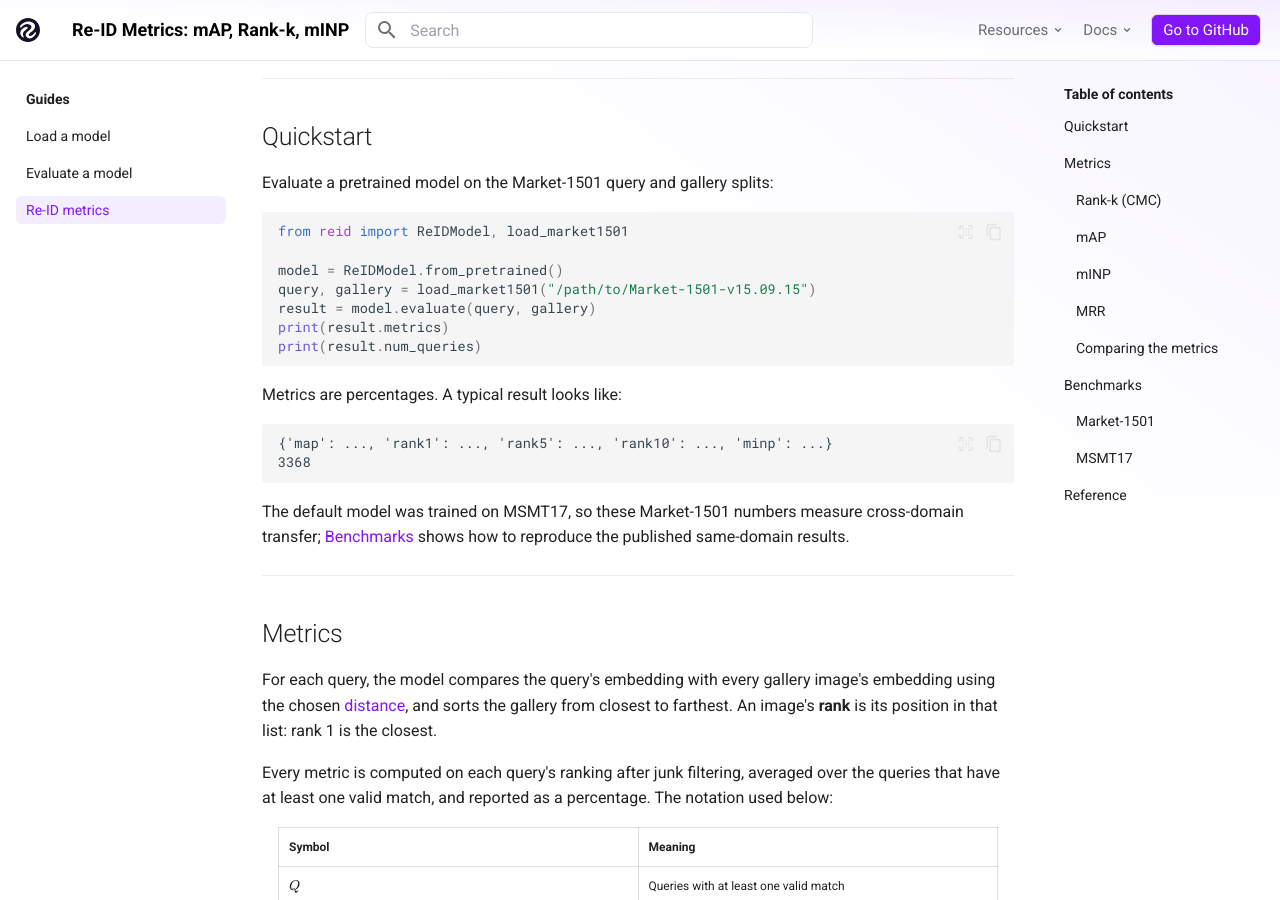
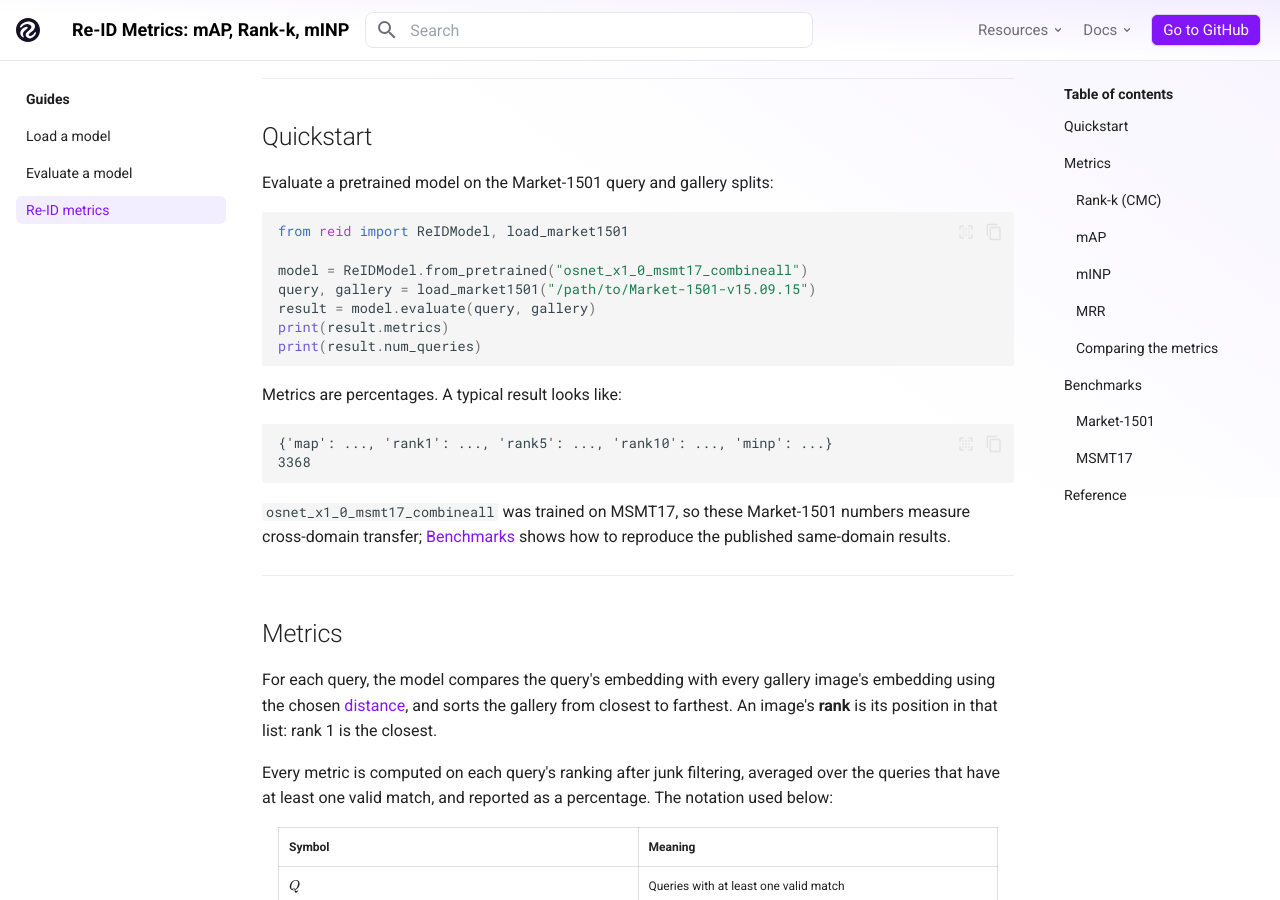
Before and after one commit to roboflow/re-ID, an MkDocs documentation site: the page built from docs/learn/metrics.md, in a window 1280 px wide and 900 px high, scrolled down 403 px. Built offline with MkDocs 1.6.1 and Material for MkDocs 9.7.7, drawn with Linux system fonts in a browser that asks for light colours; comment, search, counter and statistics services are not loaded; some of the changed text lies outside the part shown.

Commit message:
api: require a source in ReIDModel.from_pretrained (#25)
Drop the hidden default model and the DEFAULT_MODEL export, so every call names the checkpoint it loads.

Co-authored-by: Claude Opus 5.5 <noreply@anthropic.com>

````diff
--- a/docs/learn/metrics.md
+++ b/docs/learn/metrics.md
@@ -21,7 +21,7 @@ Evaluate a pretrained model on the Market-1501 query and gallery splits:
 ```python
 from reid import ReIDModel, load_market1501
 
-model = ReIDModel.from_pretrained()
+model = ReIDModel.from_pretrained("osnet_x1_0_msmt17_combineall")
 query, gallery = load_market1501("/path/to/Market-1501-v15.09.15")
 result = model.evaluate(query, gallery)
 print(result.metrics)
@@ -35,7 +35,7 @@ Metrics are percentages. A typical result looks like:
 3368
 ```
 
-The default model was trained on MSMT17, so these Market-1501 numbers measure cross-domain transfer; [Benchmarks](#benchmarks) shows how to reproduce the published same-domain results.
+`osnet_x1_0_msmt17_combineall` was trained on MSMT17, so these Market-1501 numbers measure cross-domain transfer; [Benchmarks](#benchmarks) shows how to reproduce the published same-domain results.
 
 ---
 
@@ -129,7 +129,7 @@ With exactly one correct match, average precision equals the reciprocal rank, so
 
 ## Benchmarks
 
-Use a checkpoint trained on the training split of the dataset you evaluate. The default `osnet_x1_0_msmt17_combineall` was trained on all of MSMT17, test identities included: on MSMT17 it leaks the test split, and on Market-1501 it measures **cross-domain** transfer: Rank-1 66.3 and mAP 37.4 with euclidean distance. The examples below load the same-domain OSNet x1.0 checkpoints from torchreid. Their published results use **euclidean** distance, so the examples do too; [`docs/cookbooks/how-to-benchmark-reid-models.ipynb`](https://github.com/roboflow/re-ID/blob/main/docs/cookbooks/how-to-benchmark-reid-models.ipynb) runs both end to end.
+Use a checkpoint trained on the training split of the dataset you evaluate. `osnet_x1_0_msmt17_combineall` was trained on all of MSMT17, test identities included: on MSMT17 it leaks the test split, and on Market-1501 it measures **cross-domain** transfer: Rank-1 66.3 and mAP 37.4 with euclidean distance. The examples below load the same-domain OSNet x1.0 checkpoints from torchreid. Their published results use **euclidean** distance, so the examples do too; [`docs/cookbooks/how-to-benchmark-reid-models.ipynb`](https://github.com/roboflow/re-ID/blob/main/docs/cookbooks/how-to-benchmark-reid-models.ipynb) runs both end to end.
 
 ### Market-1501
 
--- a/src/reid/__init__.py
+++ b/src/reid/__init__.py
@@ -16,7 +16,7 @@ benchmark loaders in :mod:`reid.data`, and architecture dispatch in
 from __future__ import annotations
 
 from reid.architectures import list_architectures
-from reid.catalog import DEFAULT_MODEL, FASTREID_MOT17_SBS50, list_aliases
+from reid.catalog import FASTREID_MOT17_SBS50, list_aliases
 from reid.data import ReIDSplit, load_identity_folders, load_market1501, load_msmt17
 from reid.eval import (
     ReassociationProtocol,
@@ -28,7 +28,6 @@ from reid.model import ReIDModel
 from reid.preprocessing import Interpolation, ReIDPreprocessing
 
 __all__ = [
-    "DEFAULT_MODEL",
     "FASTREID_MOT17_SBS50",
     "Interpolation",
     "ReassociationProtocol",
````
Also changed, not shown: README.md (+14 -12 lines), docs/guides/evaluation.md (+2 -2 lines), docs/guides/loading.md (+10 -10 lines), docs/index.md (+2 -2 lines), docs/cookbooks/how-to-benchmark-reid-models.ipynb, docs/cookbooks/how-to-use-reid.ipynb, 4 other files.
